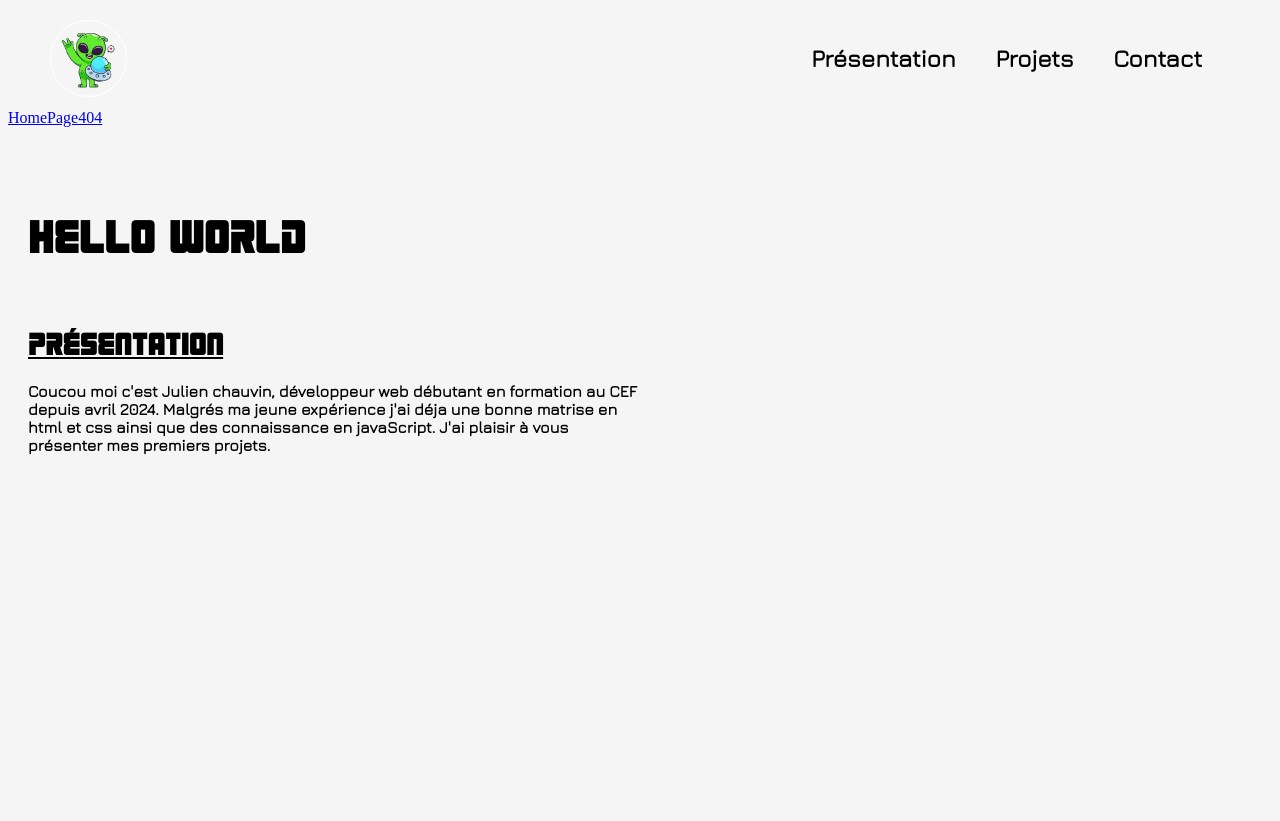
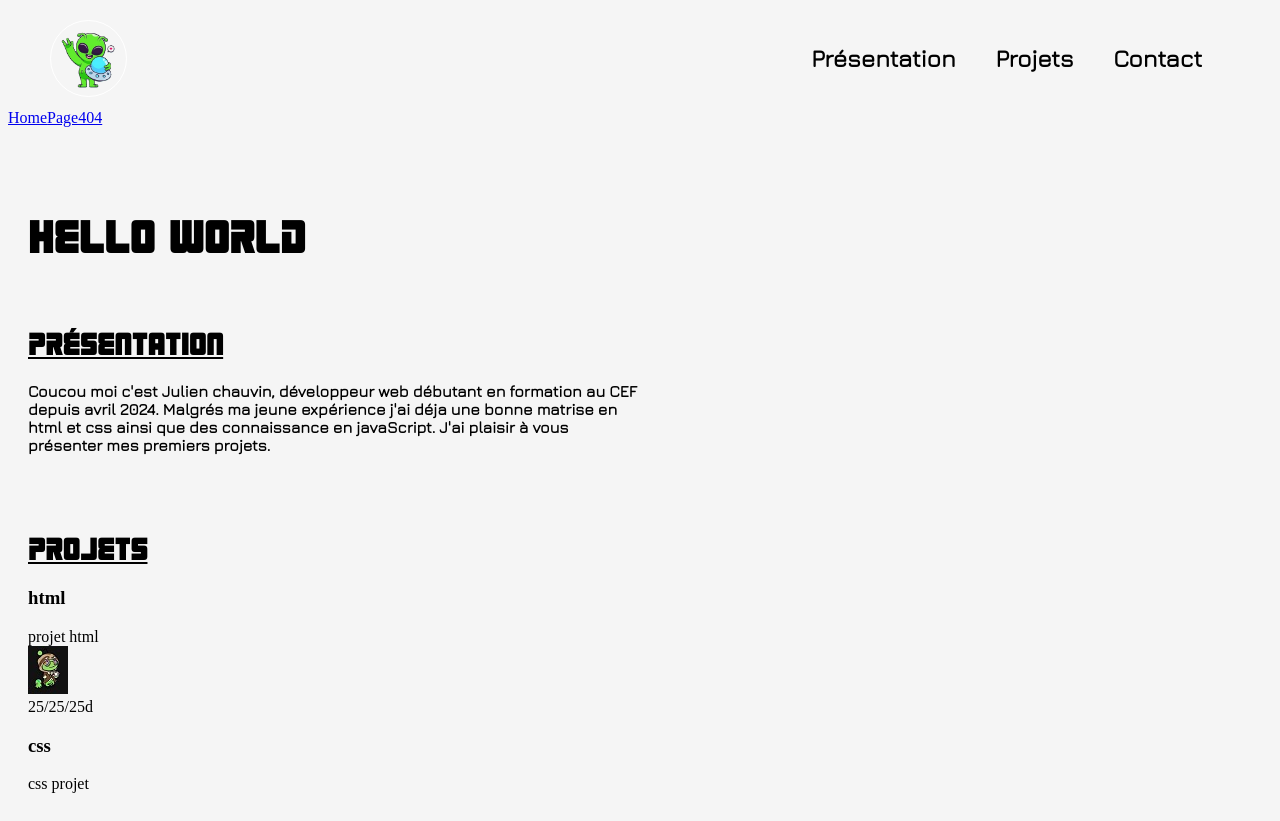
Before and after one commit to julien696/vue-portfolio, a Vue app: page / in a window 1280 px wide. Before the commit the page ends 800 px from the top, so only its background shows below. Built offline with nearby package versions, Linux system fonts and the light colour scheme.

Commit message:
début struture projetType

```diff
--- a/src/components/About.vue
+++ b/src/components/About.vue
@@ -1,19 +1,17 @@
 <script setup>
-  import Titre2 from '@/components/Titre2.vue';
+  import Titre2 from '@/components/componentsItems/Titre2.vue';
 </script>
 
 <template>
   <div id="about" class="about">
     <h1>Hello world</h1>
     <div >
-        <Titre2>
-            Présentation
-        </Titre2>
-     <p>
+      <Titre2 msg="Présentation"  />
+      <p>
         Coucou moi c'est Julien chauvin, développeur web débutant en formation au CEF depuis avril 2024. Malgrés ma jeune expérience
         j'ai déja une bonne matrise en html et css ainsi que des connaissance en javaScript. J'ai plaisir à vous présenter mes premiers
         projets.
-     </p>
+      </p>
     </div>
 
   </div>
@@ -21,16 +19,17 @@
 
 <style scoped>
 
-    .about{
+  .about{
        padding: 20px;
     }
 
-    h1{
+  h1{
         font-family: 'Robot';
         font-size: 2.5rem;
         padding: 2.5rem 0;
     }
-    p{
+
+  p{
         font-family: 'Jura';
         font-weight: 600;
         width:50%;
--- a/src/components/AppHeader.vue
+++ b/src/components/AppHeader.vue
@@ -5,8 +5,8 @@
 <template>
         <nav class="navbar">
             <router-link to="/" ><img src="../assets/img/Image1.png" alt="Un gentil alien qui nous salut avec une secoupe volante dans la main" class="image"></router-link>
-            <div class="nav_links">
-                <ul>
+            <div class="nav__div">
+                <ul class="nav__links">
                     <router-link to="/#about"><li>Présentation</li></router-link>
                     <router-link to="/#project"><li>Projets</li></router-link>
                     <router-link to="/#contact"><li>Contact</li></router-link>
@@ -37,7 +37,7 @@
 }
 
 
-ul{
+.nav__links{
     display: flex;
     list-style: none;
 }
@@ -64,7 +64,7 @@ li::after{
     transition: width 0.4s;
 }
 
-li:active::after{
+li:hover::after{
     width: 100%;
     background-color:black ;
 }
@@ -81,7 +81,7 @@ li:active::after{
         border: solid 1px rgba(181, 27, 27, 0.379);
     }
 
-    .nav_links{
+    .nav__div{
         display: flex;
         flex-direction: column;
         justify-content: center;
@@ -91,7 +91,7 @@ li:active::after{
         height: 100vh;
     }
 
-    .nav_links ul{
+    .nav__links{
         display: flex;
         flex-direction: column;
         align-items: center;
--- a/src/components/Project.vue
+++ b/src/components/Project.vue
@@ -1,11 +1,20 @@
 <script setup>
-
+    import Titre2 from './componentsItems/Titre2.vue';
+    import ProjetType from './componentsItems/ProjetType.vue';
 </script>
 
 <template>
-
+    <div class="div__project">
+        <Titre2 msg="Projets" />
+        <div>
+            <ProjetType title="html" description="projet html" date="25/25/25d"><img src="../assets/img/alien-favicon.jpg" alt=""> </ProjetType>
+            <ProjetType title="css" description="css projet" />
+        </div>
+    </div>
 </template>
 
 <style scoped>
-
+    .div__project{
+        padding: 20px;
+    }
 </style>
--- /dev/null
+++ b/src/components/componentsItems/ProjetType.vue
@@ -0,0 +1,36 @@
+<script setup>
+ defineProps({
+  title: {
+    type: String
+  },
+  description: {
+    type: String
+  },
+  date: {
+    type: String
+  }
+})
+</script>
+
+<template>
+    <div>
+        <h3>
+            {{ title }}
+        </h3>
+        <span>
+            {{ description }}
+        </span>
+        <slot>
+        </slot>
+        <span>
+            {{ date }}
+        </span>
+
+    </div>
+</template>
+
+<style scoped>
+    span{
+        display: block;
+    }
+</style>
--- a/src/components/Titre2.vue
+++ b/src/components/componentsItems/Titre2.vue
@@ -1,7 +1,13 @@
+<script setup>
+  defineProps({
+  msg: {
+    type: String,
+  }
+})
+</script>
+
 <template>
-   <h2>
-        <slot></slot>
-   </h2>
+   <h2>{{ msg }}</h2>
 </template>
 
 <style scoped>
--- a/src/views/HomeView.vue
+++ b/src/views/HomeView.vue
@@ -1,9 +1,11 @@
 <script setup>
   import About from '@/components/About.vue';
+  import Project from '@/components/Project.vue';
 </script>
 
 <template>
   <main>
     <About/>
+    <Project/>
   </main>
 </template>
```
